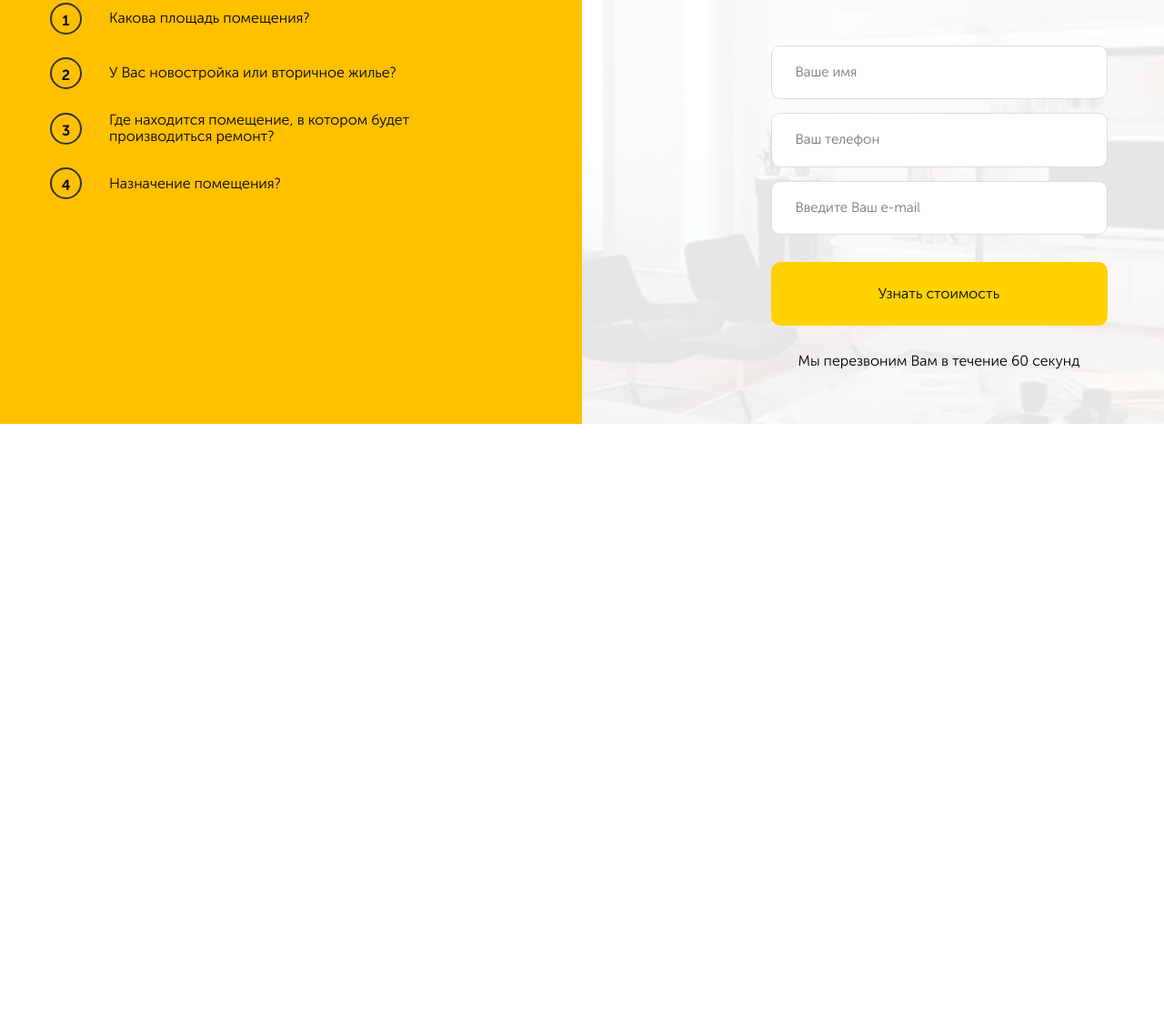
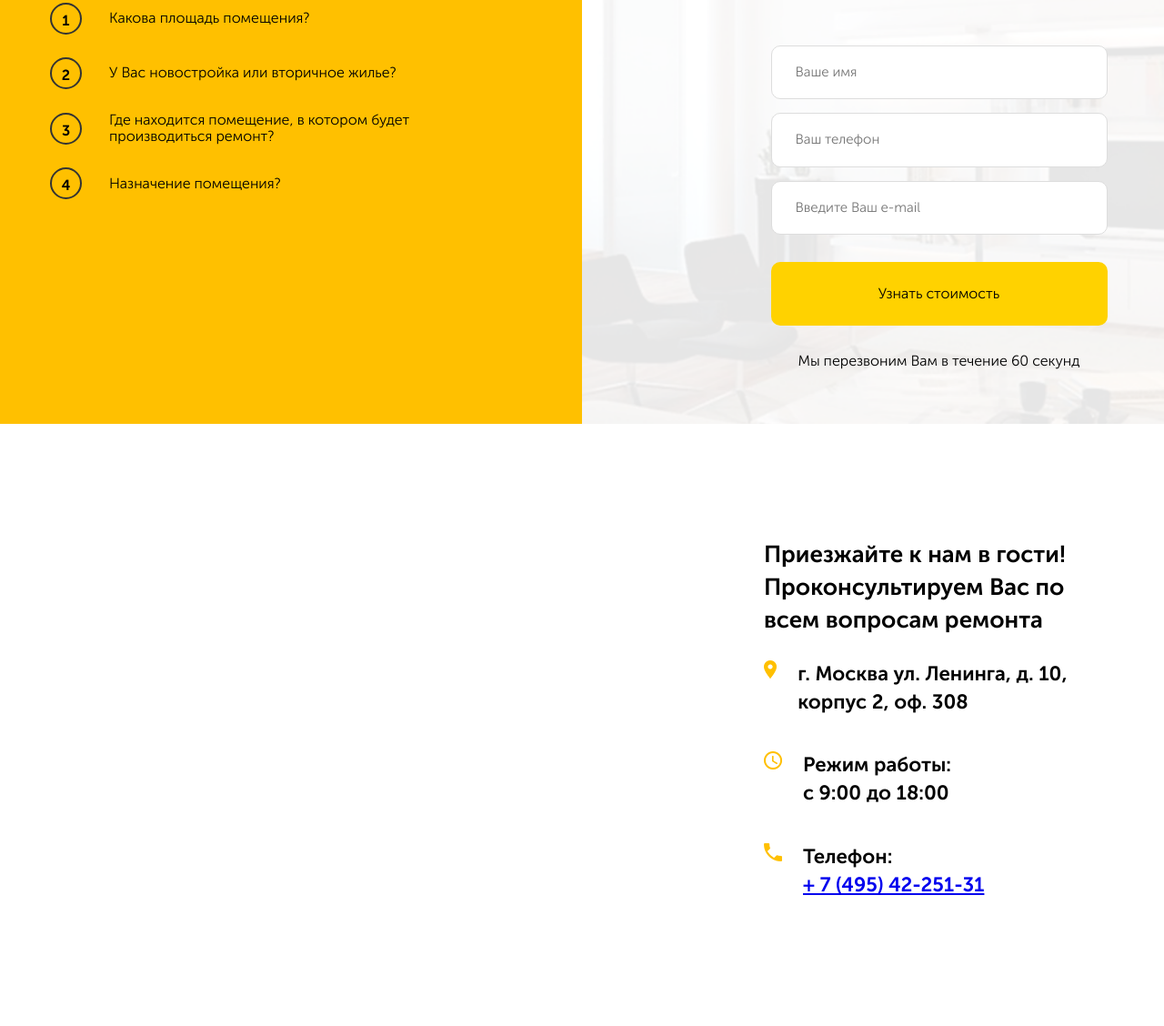
Before and after one commit to OlgaKomelkova/repair, a plain HTML site: page src/index.html in a window 1280 px wide. Shown: the part 3333-4461 px from the top of the page at 91% size. Before the commit the page ends 3799 px from the top, so only its background shows below. Drawn offline with nearby package versions, Linux system fonts and the light colour scheme.

Commit message:
Сделали footer, добавили карту

```diff
--- a/src/index.html
+++ b/src/index.html
@@ -219,6 +219,34 @@
     </section>
     <!-- /.section brif -->
     </main>
+    <footer class="footer">
+        <div class="map" id="map">
+            <script type="text/javascript" charset="utf-8"
+            async src="https://api-maps.yandex.ru/services/constructor/1.0/js/?um=constructor%3A5fd940428aa1ab913caa564512585987385ff9a67f338ca38e2b55abad0c00b3&amp;
+            width=100%25&amp;height=640&amp;lang=ru_RU&amp;scroll=false"></script>
+        </div>
+        <div class="container">
+        <div class="contacts-block">
+            <div class="contacts">
+            <h3 class="contacts__title">Приезжайте к нам в гости! Проконсультируем Вас по всем вопросам ремонта</h3>
+     <!-- /.contacts -->
+            <ul class="contacts-list">
+                <li class="li contacts-list__item">
+                    <span class="contacts-list__icon"><img src="img/footer/placeholder.png" alt=""></span>
+                    <span class="contacts-list__text">г. Москва ул. Ленинга, д. 10, корпус 2, оф. 308</span></li>
+                <li class="li contacts-list__item">
+                    <span class="contacts-list__icon"><img src="img/footer/clock-face.png" alt=""></span>
+                    <span class="contacts-list__text">Режим работы: <br> с 9:00 до 18:00</span></li>
+                <li class="li contacts-list__item">
+                    <span class="contacts-list__icon"><img src="img/footer/call-button.png" alt=""></span>
+                    <span class="contacts-list__text">Телефон: <br>
+                        <a href="tel:+ 7 (495) 42-251-31">+ 7 (495) 42-251-31</a></span></li>
+            </ul>
+        </div>
+<!-- /.contacts-block -->
+        </div>
+    </div>
+    </footer>
     <div class="modal" id="modal">
         <div class="modal-dialog">
             <button class="modal-dialog__close" id="close">&times;</button>
--- /dev/null
+++ b/src/sass/blocks/_footer.sass
@@ -0,0 +1,32 @@
+.footer
+    position: relative
+.map
+    position: absolute
+    left: 0
+    top: 0
+    width: 50%
+.contacts
+    flex-basis: 50%
+    padding-top: 100px
+    padding-left: 200px
+    &__title
+    font-family: 'Museo Sans Bold', sans-serif
+    font-size: 22px
+    line-height: 1.4
+    margin-bottom: 100px
+    &-block
+        display: flex
+        justify-content: flex-end
+    &-list
+        padding: 0
+        list-style: none
+        &__icon
+            width: 20px
+            height: 20px
+            text-align: center
+            line-height: 20px
+            margin-right: 23px
+        &__item
+            display: flex
+            align-items: flex-start
+            margin-bottom: 39px
--- a/src/sass/style.sass
+++ b/src/sass/style.sass
@@ -8,3 +8,4 @@
 @import 'blocks/_portfolio'
 @import 'blocks/_price'
 @import 'blocks/_brif'
+@import 'blocks/_footer'
```
Also changed, not shown: src/css/style.css, src/img/footer/call-button.png (added), src/img/footer/clock-face.png (added), src/img/footer/placeholder.png (added), 1 other file.
